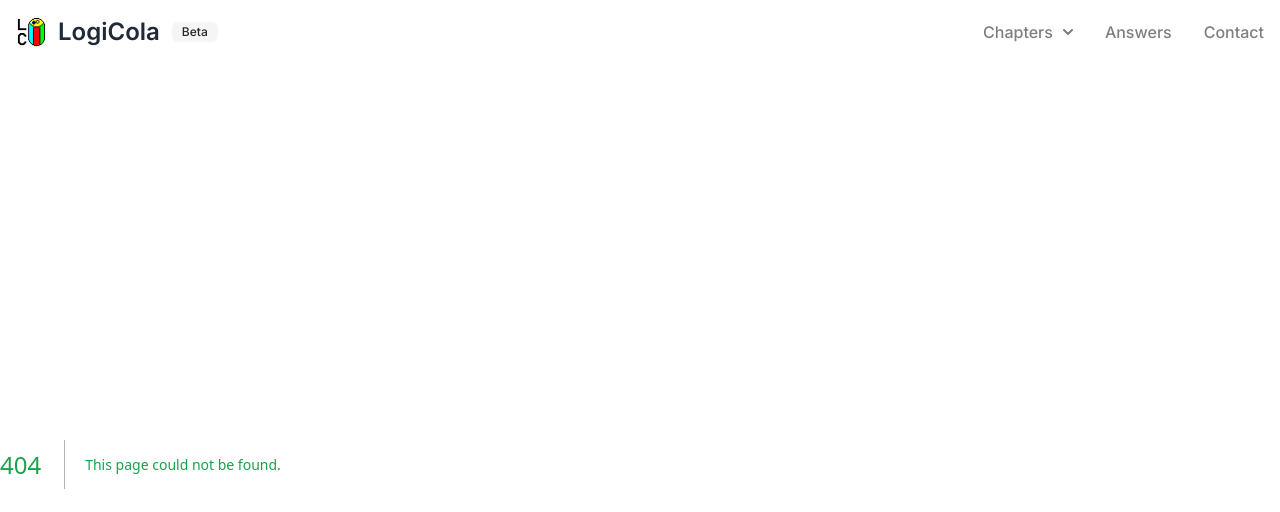
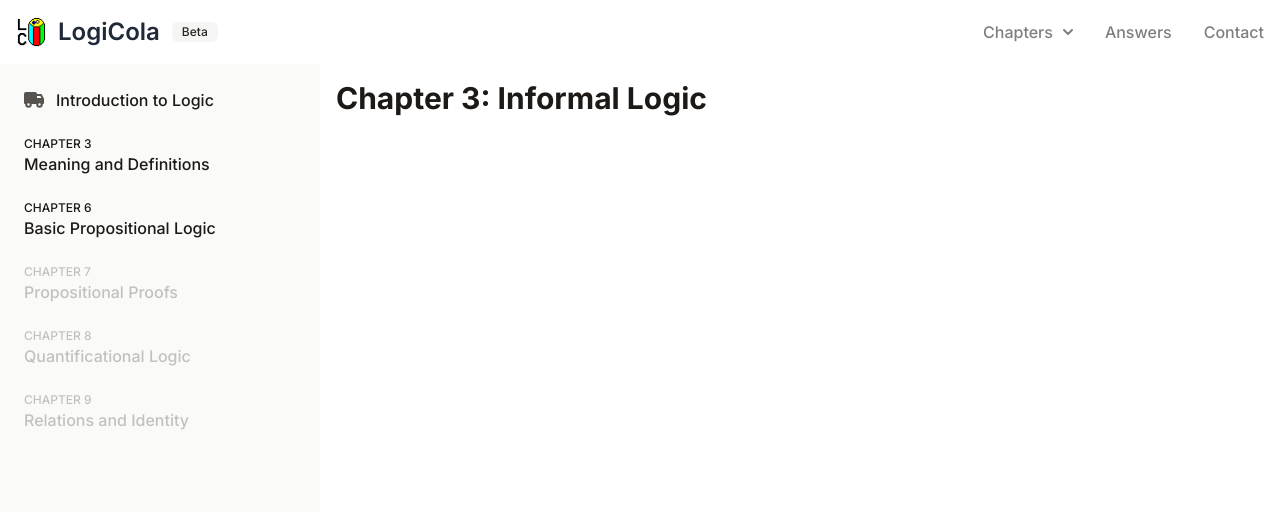
Before and after one commit to malikpiara/logicola, a Next.js app: page /logic/informal in a window 1280 px wide. Before the commit this address had no page. Shown: the top 512 px of the page. Built offline with nearby package versions, Linux system fonts and the light colour scheme.

Commit message:
Created a mock-up for set q, definitions to figure out what needs to be changed.

```diff
--- /dev/null
+++ b/app/logic/informal/definitions/page.tsx
@@ -0,0 +1,16 @@
+import { Sidebar } from '@/components/sidebar';
+import Exercise from '@/components/exercise';
+
+export default function EasierTranslations() {
+  return (
+    <>
+      <div className='flex w-full h-screen overflow-scroll'>
+        <Sidebar />
+        <div className='p-4 w-full'>
+          <h1 className='mb-6 text-3xl font-bold text-stone-900'>Quiz Q</h1>
+          <Exercise chapter={3} initialQuestionIdx={0} />
+        </div>
+      </div>
+    </>
+  );
+}
--- /dev/null
+++ b/app/logic/informal/page.tsx
@@ -0,0 +1,41 @@
+import { Sidebar } from '@/components/sidebar';
+import TopicTable from '@/components/topicTable';
+
+export const metadata = {
+  title: 'Logicola | Informal Logic',
+  description:
+    'Basic Propositional Logic exercises. Translating from natural language to symbolic form. LogiCola is a program to help students learn logic.',
+  creator: 'Malik Piara',
+  keywords: [
+    'logic',
+    'propositional logic',
+    'introduction to logic',
+    'basic propositional logic',
+    'propositional logic translations',
+    'download logicola',
+  ],
+  publisher: 'Malik Piara',
+  openGraph: {
+    images: '/malik_mini.jpeg',
+    authors: ['Malik'],
+  },
+  icons: {
+    icon: '/next.svg',
+  },
+};
+
+export default function BasicPropositionalLogic() {
+  return (
+    <>
+      <div className='flex w-full h-screen overflow-scroll'>
+        <Sidebar />
+        <div className='p-4 w-full'>
+          <h1 className='mb-6 text-3xl font-bold text-stone-900'>
+            Chapter 3: Informal Logic
+          </h1>
+          {/* <TopicTable /> */}
+        </div>
+      </div>
+    </>
+  );
+}
--- a/components/navbar.tsx
+++ b/components/navbar.tsx
@@ -13,10 +13,7 @@ const Navbar = () => {
   return (
     <nav className='bg-white border-stone-200'>
       <div className='flex flex-wrap justify-between items-center mx-auto max-w-screen-xl p-4'>
-        <a
-          href='/logicola'
-          className='flex items-center space-x-3 rtl:space-x-reverse'
-        >
+        <a href='/' className='flex items-center space-x-3 rtl:space-x-reverse'>
           <Logo />
           <span className='self-center text-2xl font-semibold text-gray-800 whitespace-nowrap'>
             LogiCola
--- a/components/sidebar.tsx
+++ b/components/sidebar.tsx
@@ -33,7 +33,7 @@ export function Sidebar() {
           <ul className='space-y-2 font-medium'>
             <li>
               <a
-                href='/logicola/logic'
+                href='/logic'
                 className='flex items-center p-2 text-stone-900 rounded-lg  hover:bg-stone-200 group'
               >
                 <svg
@@ -50,7 +50,18 @@ export function Sidebar() {
             </li>
             <li>
               <a
-                href='/logicola/logic/basic-propositional-logic'
+                href='/logic/informal/definitions'
+                className='flex flex-col p-2 text-stone-900 rounded-lg hover:bg-stone-200 group'
+              >
+                <div className='text-xs'>CHAPTER 3</div>
+                <span className='flex-1 whitespace-nowrap'>
+                  Meaning and Definitions
+                </span>
+              </a>
+            </li>
+            <li>
+              <a
+                href='/logic/basic-propositional-logic'
                 className='flex flex-col p-2 text-stone-900 rounded-lg hover:bg-stone-200 group'
               >
                 <div className='text-xs'>CHAPTER 6</div>
```
Also changed, not shown: content.tsx (+20 -0 lines).
